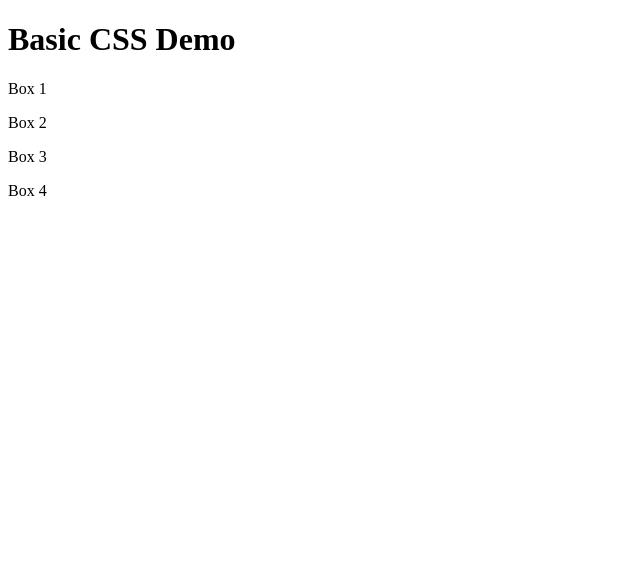
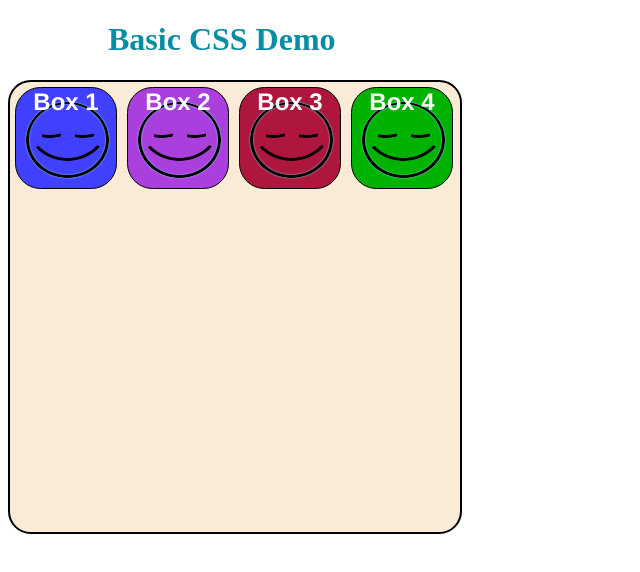
Before and after one commit to HunterKelly/HTML-and-CSS-Projects, a plain HTML site: page Space station website/basic_css_demo_1.html in a window 1280 px wide. Shown: the whole page, without its empty margins (0-640 px from the left). Drawn offline with Linux system fonts and the light colour scheme.

Commit message:
push assignment

```diff
--- a/basic_css_demo_1.html
+++ b/Space station website/basic_css_demo_1.html
@@ -2,8 +2,10 @@
 <html lang="en">
 
 <head>
-	<title>Basic HTML</title>
-	<meta charset="utf-8">
+    <title>Basic HTML</title>
+    <link rel="icon" type="image/x-icon" href="images/Thumb/favicon.ico">
+    <meta charset="utf-8">
+    <link rel="stylesheet" href="CSS/basic_style.css">
 </head>
 
 <body>
--- /dev/null
+++ b/Space station website/css/basic_style.css
@@ -0,0 +1,105 @@
+body {
+    background-color: #fff;
+}
+
+h1 {
+    color: rgba(8, 141, 165, 1);
+    margin-left: 100px;
+    text-shadow: 1px .5px 4px rgba(0, 0, 0, 0, 0.6);
+}
+
+.container {
+    width: 450px;
+    height: 450px;
+    background-color: #faebd7;
+    border: 2px solid black;
+    border-radius: 5%;
+}
+
+/* Select all Squared in the Array */
+
+.container .squares:nth-child(-n+4) {
+    background-image: url("../images/Icons/smileyFace1.png");
+    color:#fff;
+    float: left;
+    width: 100px;
+    height: 100px;
+    margin: 5px;
+    border: 1px solid black;
+    border-radius: 25%;
+    cursor: pointer;
+    transition: transform .5s ease-in-out;
+}
+/* Select all Squares Paragraphs in the Array */
+
+.container .squares:nth-child(-n+4) p{
+    font-family: "Helvetica Neue", Helvetica, Arial, Helvetica, sans-serif;
+    font-size: 1.5em;
+    font-weight: 900;
+    text-align: center;
+    margin: 0;
+    text-shadow: 2px 1px 4px rgba(0, 0, 0, 0, 0.8);
+
+}
+
+/* Individually select a square in the array */
+
+.squares:nth-child(1) {
+    background: #4240ff;
+}
+
+.squares:nth-child(2) {
+    background: #ab3fdd;
+}
+
+.squares:nth-child(3) {
+    background: #ae163e;
+}
+
+.squares:nth-child(4) {
+    background: #00b200;
+}
+
+/* Hover Effects, Translate, and Transform Effects */
+
+.container .squares:nth-child(-n+4):hover {
+    background-image: url("../images/Icons/SmileyFace2.png");
+    transform: scale(.5);
+    animation-name: race;
+    animation-duration: 2.5s;
+    animation-iteration-count: infinite;
+    animation-timing-function: cubic-bezier(2.5,.2,.3,2);
+}
+
+.squares:nth-child(1):hover {
+    background: #13b4ff;
+}
+
+.squares:nth-child(2):hover {
+    background: #d861af;
+}
+
+.squares:nth-child(3):hover {
+    background: #81205f;
+}
+
+.squares:nth-child(4):hover {
+    background: #77b800;
+}
+.button:hover {
+    background-color: #33fb14;
+    color: #fff;
+    cursor: pointer;
+}
+
+/* Animation Effect */
+
+@keyframes race {
+    0%, 100% {
+        transform: translateY(0px);
+        background-image: url("../images/Icons/SmileyFace2.png");
+    }
+    50% {
+        transform: translateY(330px);
+    }
+}
```
Also changed, not shown: Space station website/images/Icons/SmileyFace2.png (added), Space station website/images/Icons/smileyFace1.png (added), Space station website/images/Thumb/about.txt (added), Space station website/images/Thumb/android-chrome-192x192.png (added), Space station website/images/Thumb/android-chrome-512x512.png (added), Space station website/images/Thumb/apple-touch-icon.png (added), Space station website/images/Thumb/favicon-16x16.png (added), Space station website/images/Thumb/favicon-32x32.png (added), Space station website/images/Thumb/favicon.ico (added), Space station website/images/Thumb/site.webmanifest (added).
